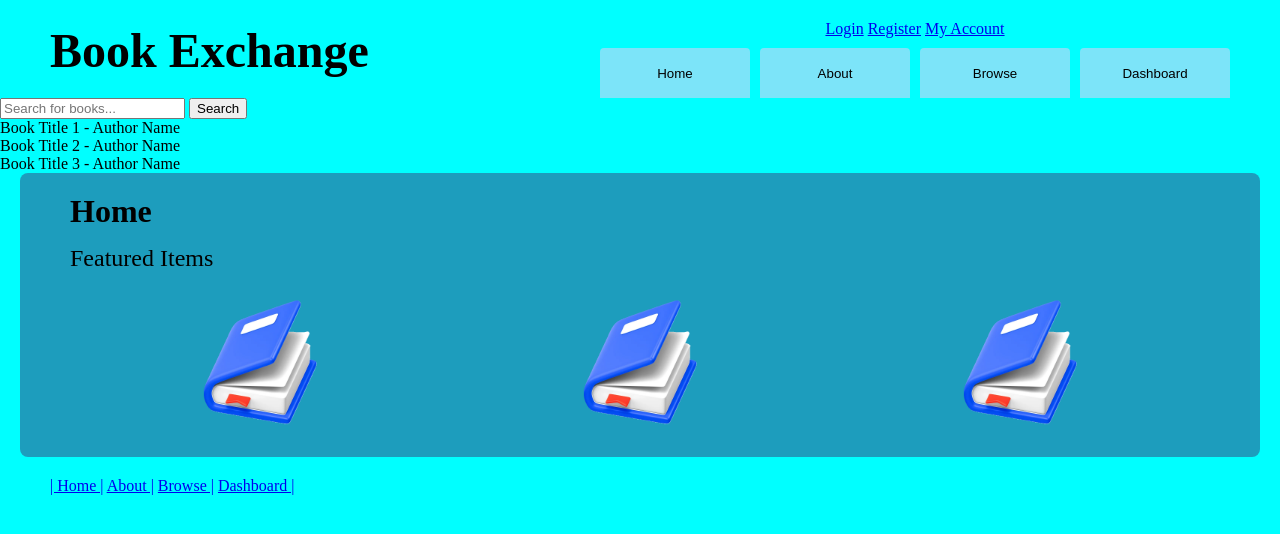
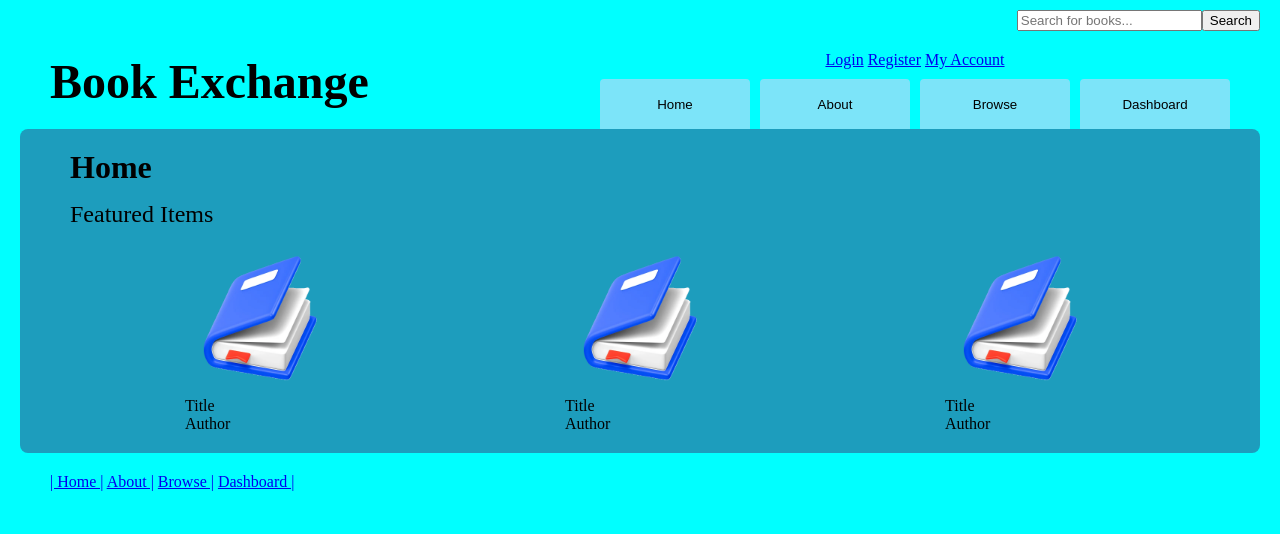
Before and after one commit to Zubdragon047/cosc360project, a PHP site: page /home.html in a window 1280 px wide. Shown: the top 534 px of the page. Run offline with PHP 8.4, Linux system fonts and the light colour scheme.

Commit message:
Fixed location of search bar and added title and author under the books

```diff
--- a/css/stylesheet.css
+++ b/css/stylesheet.css
@@ -41,6 +41,13 @@ header {
     button:hover {cursor: pointer;}
 }
 
+.search-container {
+    display: flex;
+    justify-content: flex-end; /* Aligns to the right */
+    margin-right: 20px; /* Adds spacing from the edge */
+    margin-top: 10px;
+}
+
 footer {
     padding: 20px 50px;
 }
--- a/home.html
+++ b/home.html
@@ -8,6 +8,11 @@
 </head>
 
 <body>
+    <!--Search Bar-->
+<div class="search-container">
+    <input type="text" id="searchBar" placeholder="Search for books...">
+    <button onclick="searchBooks()">Search</button>
+</div>
     <header>
         <h1>Book Exchange</h1>
         <div class="header-rightside">
@@ -24,28 +29,27 @@
             </nav>
         </div>
     </header>
-<!--Search Bar-->
-<div class="search-container">
-    <input type="text" id="searchBar" placeholder="Search for books...">
-    <button onclick="searchBooks()">Search</button>
-</div>
-
-<!--Book Listings-->
-<section id="book-listings">
-    <div class="book-item">Book Title 1 - Author Name</div>
-    <div class="book-item">Book Title 2 - Author Name</div>
-    <div class="book-item">Book Title 3 - Author Name</div>
-</section>
-
 <div class="main-container">
     <div>
         <h2>Home</h2>
         <h3>Featured Items</h3>
     </div>
     <div class="feature-container">
-        <img src="images/book.PNG">
-        <img src="images/book.PNG">
-        <img src="images/book.PNG">
+        <div class="book-item">
+            <img src="images/book.PNG" alt="Book 1">
+            <p class="book-title">Title</p>
+            <p class="book-author">Author</p>
+        </div>
+        <div class="book-item">
+            <img src="images/book.PNG" alt="Book 2">
+            <p class="book-title">Title</p>
+            <p class="book-author">Author</p>
+        </div>
+        <div class="book-item">
+            <img src="images/book.PNG" alt="Book 3">
+            <p class="book-title">Title</p>
+            <p class="book-author">Author</p>
+        </div>
     </div>
 </div>
 
```
